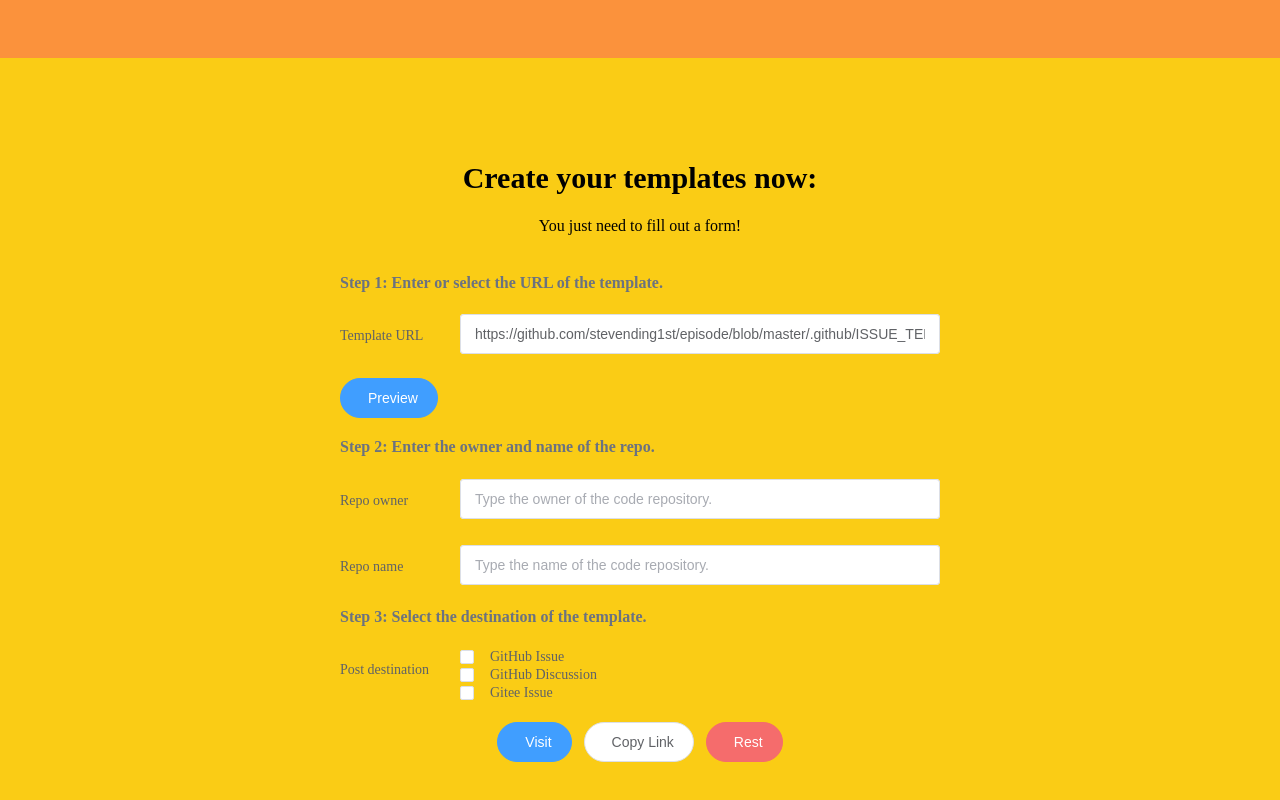
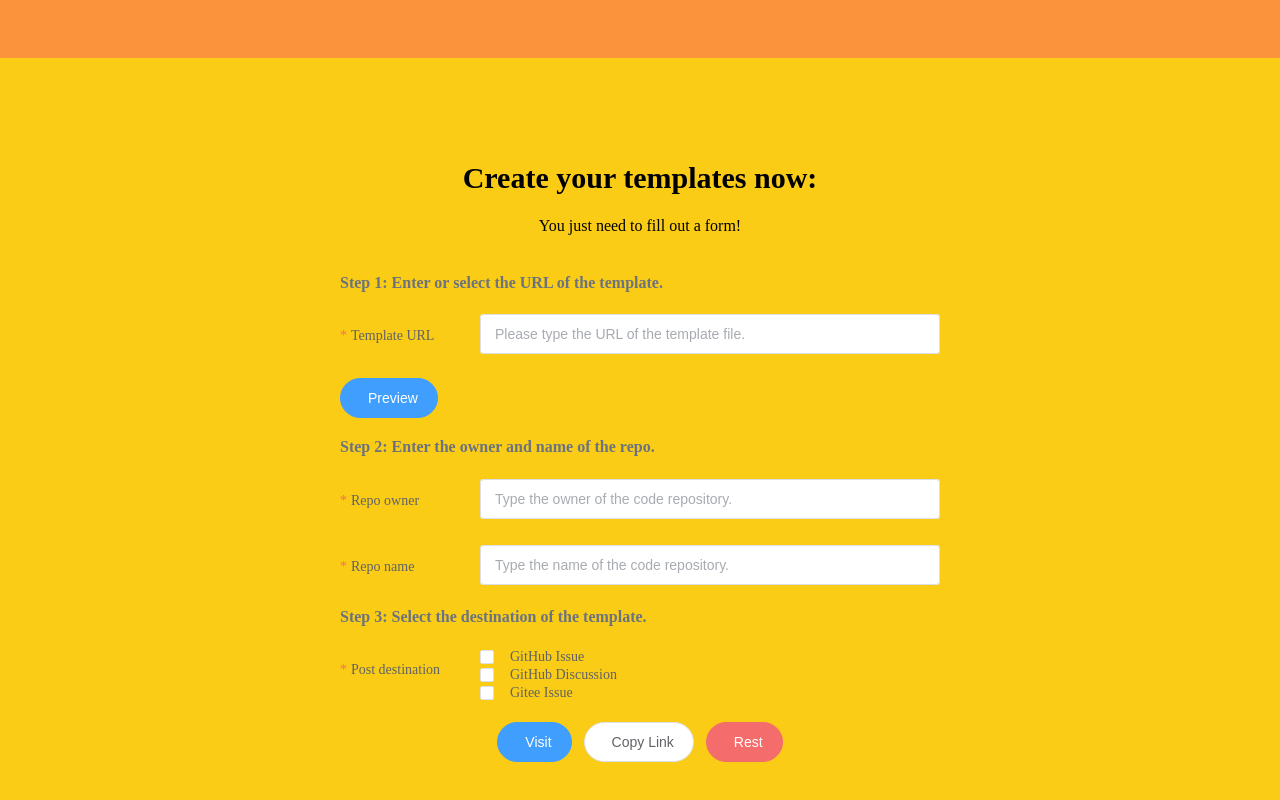
Before and after one commit to stevending1st/poster-friendly, a Vue app: page / in a window 1280 px wide. Shown: the part 794-1594 px from the top of the page. Built offline with nearby package versions, Linux system fonts and the light colour scheme.

Commit message:
feat: Improve the function of configuration form

```diff
--- a/src/components/ConfigurationForm.vue
+++ b/src/components/ConfigurationForm.vue
@@ -1,24 +1,39 @@
 <script setup lang="ts">
-import { onMounted, reactive } from "vue";
+import { FormInstance, FormRules } from "element-plus";
+import { reactive, ref } from "vue";
 
 import { ConfigFormType } from "../utils/configForm";
+
+const { isSupportedClipboard } = defineProps<{
+  isSupportedClipboard: boolean;
+}>()
 
 const configForm = reactive<ConfigFormType>({
   repoOwner: '',
   repoName: '',
-  templateURL: 'https://github.com/stevending1st/episode/blob/master/.github/ISSUE_TEMPLATE/recommend_guest.yaml',
+  templateURL: '',
   postDestination: [],
 });
 
-onMounted(async () => { })
+const configurationFormRef = ref<FormInstance>()
+const rules = reactive<FormRules>({
+  repoOwner: [{ required: true, message: 'Please input owner of repository.', trigger: 'blur' }],
+  repoName: [{ required: true, message: 'Please input owner of name.', trigger: 'blur' }],
+  templateURL: [{ required: true, message: 'Please input URL of template.', trigger: 'blur' }],
+  postDestination: [{ type: 'array', required: true, message: 'Please select at least one post destination.', trigger: 'change', },]
+})
 
+const resetForm = (configurationFormRef: FormInstance | undefined) => {
+  if (!configurationFormRef) return;
+  configurationFormRef.resetFields();
+}
 </script>
 
 <template>
   <div class="content w-full px-5 mb-6 text-gray-500 flex flex-col items-center justify-center">
-    <div class="flex py-5 w-full sm:w-85% md:w-50%">
-      <el-form ref="ruleFormRef" model="configForm" label-width="120px" label-position="left" class="w-full"
-        size="large">
+    <div class="flex py-5 w-full sm:w-85% md:w-70% lg:w-50%">
+      <el-form ref="configurationFormRef" :model="configForm" label-width="140px" label-position="left" :rules="rules"
+        class="w-full" size="large">
         <h4>Step 1: Enter or select the URL of the template.</h4>
         <el-form-item label="Template URL" prop="templateURL">
           <el-input placeholder="Please type the URL of the template file." v-model="configForm.templateURL" />
@@ -30,7 +45,7 @@ onMounted(async () => { })
           </el-select>
         </el-form-item> -->
         <div class="flex justify-start mb-5">
-          <el-button type="primary" size="large" round @click="$emit('onPreview', configForm)">
+          <el-button type="primary" size="large" round @click="$emit('preview', configForm)">
             <div class="i-carbon-view mr-2" />Preview
           </el-button>
         </div>
@@ -44,7 +59,7 @@ onMounted(async () => { })
         </el-form-item>
 
         <h4>Step 3: Select the destination of the template.</h4>
-        <el-form-item label="Post destination" prop="type">
+        <el-form-item label="Post destination" prop="postDestination">
           <el-checkbox-group size="large" placeholder="5555" v-model="configForm.postDestination">
             <el-checkbox label="GitHub_issue" name="type" size="large">
               <p class="flex">
@@ -64,13 +79,14 @@ onMounted(async () => { })
           </el-checkbox-group>
         </el-form-item>
         <div class="flex justify-center">
-          <el-button type="primary" size="large" round>
+          <el-button type="primary" size="large" round @click="$emit('visit', configurationFormRef, configForm)">
             <div class="i-carbon-launch mr-2" />Visit
           </el-button>
-          <el-button size="large" round>
+          <el-button v-if="isSupportedClipboard" size="large" round
+            @click="$emit('copyLink', configurationFormRef, configForm)">
             <div class="i-carbon-copy mr-2" />Copy Link
           </el-button>
-          <el-button type="danger" size="large" round>
+          <el-button type="danger" size="large" round @click="resetForm(configurationFormRef)">
             <div class="i-carbon-reset mr-2" />Rest
           </el-button>
         </div>
--- a/src/pages/Home.vue
+++ b/src/pages/Home.vue
@@ -1,13 +1,14 @@
 <script setup lang="ts">
 import yaml from "yaml";
 import { ref } from "vue";
+import { ElContainer, ElDialog, ElButton, FormRules, FormInstance } from "element-plus";
+import { useClipboard } from '@vueuse/core'
 
 import Header from "../components/Header.vue";
 import RenderForm from "../components/RenderForm.vue";
 import CondigurationForm from "../components/ConfigurationForm.vue";
 import { FormDataType, FormInfoType, getFormItemAndData } from "../utils/form";
 import { ConfigFormType } from "../utils/configForm";
-import { ElContainer, ElDialog, ElButton, FormRules } from "element-plus";
 import { getConfigFileData } from "../utils/configFileURL";
 
 const featuresContent = [
@@ -30,8 +31,9 @@ const formRules = ref<FormRules>({});
 const formData = ref<FormDataType>({});
 const dialogFormVisible = ref(false);
 
+const { copy, isSupported: isSupportedClipboard } = useClipboard()
+
 const onPreview = async ({ templateURL }: ConfigFormType) => {
-  console.log("templateURL:", templateURL)
   const content = await getConfigFileData(templateURL);
   const formData = yaml.parse(content || '');
   const [thisFormInfo, thisRules, thisData] = getFormItemAndData(formData);
@@ -39,6 +41,41 @@ const onPreview = async ({ templateURL }: ConfigFormType) => {
   formRules.value = thisRules;
   formData.value = thisData;
   dialogFormVisible.value = true;
+}
+
+const verify = async (formRef: FormInstance | undefined) => {
+  let isValid = true;
+  if (formRef) {
+    await formRef.validate((valid) => {
+      if (!valid) isValid = valid;
+    });
+  };
+  return isValid;
+}
+
+const splicingURL = ({ repoOwner, repoName, templateURL, postDestination }: ConfigFormType) => {
+  const { origin } = location;
+  const params = new URLSearchParams({
+    repoOwner,
+    repoName,
+    templateURL,
+    postDestination: postDestination.join(","),
+  }).toString();
+  return `${origin}/about?${params}`;
+}
+
+
+const onVisit = async (configurationFormRef: FormInstance | undefined, configForm: ConfigFormType) => {
+  ;
+  if (!await verify(configurationFormRef)) return;
+  const url = splicingURL(configForm);
+  window?.open(url)
+}
+
+const onCopyLink = async (configurationFormRef: FormInstance | undefined, configForm: ConfigFormType) => {
+  if (!await verify(configurationFormRef)) return;
+  const url = splicingURL(configForm);
+  copy(url);
 }
 
 </script>
@@ -78,7 +115,8 @@ const onPreview = async ({ templateURL }: ConfigFormType) => {
         <h2 class="text-size-3xl text-start">Create your templates now:</h2>
         <p class="text-start">You just need to fill out a form!</p>
 
-        <CondigurationForm @onPreview="onPreview" />
+        <CondigurationForm @preview="onPreview" @visit="onVisit" @copyLink="onCopyLink"
+          :isSupportedClipboard="isSupportedClipboard" />
       </div>
     </main>
   </el-container>
--- a/src/utils/configFileURL.ts
+++ b/src/utils/configFileURL.ts
@@ -17,6 +17,7 @@ export interface ConfigFileInfo {
 export const reConfigFileURL = /http[s]?:\/\/(\w+)\.com\/([^\/\s]+)\/([^\/\s]+)\/([^\/\s]+)\/([^\/\s]+)\/([\S]+)/g;
 
 export const execConfigFileURLRegexp = (url: string) => {
+    reConfigFileURL.lastIndex = 0;
     const execResult = reConfigFileURL.exec(url);
     if (!execResult) throw new Error("execResult Error!")
     const [_, platform, owner, repo, type, ref, path] = execResult;
@@ -36,10 +37,8 @@ export const validateConfigFileURL = ({ platform, owner, repo, type, ref, path }
 
 export const fetchConfigFileContent = async ({ platform, owner, repo, ref, path }: ConfigFileInfo): Promise<string> => {
     const URL = ConfigFilePlatformEnum.GITHUB === platform ? `https://api.github.com/repos/${owner}/${repo}/contents/${path}?ref=${ref}` : `https://gitee.com/api/v5/repos/${owner}/${repo}/contents/${path}?ref=${ref}`;
-
     const re = await fetch(URL);
     const { content } = await re.json();
-
     return content;
 }
 
```
